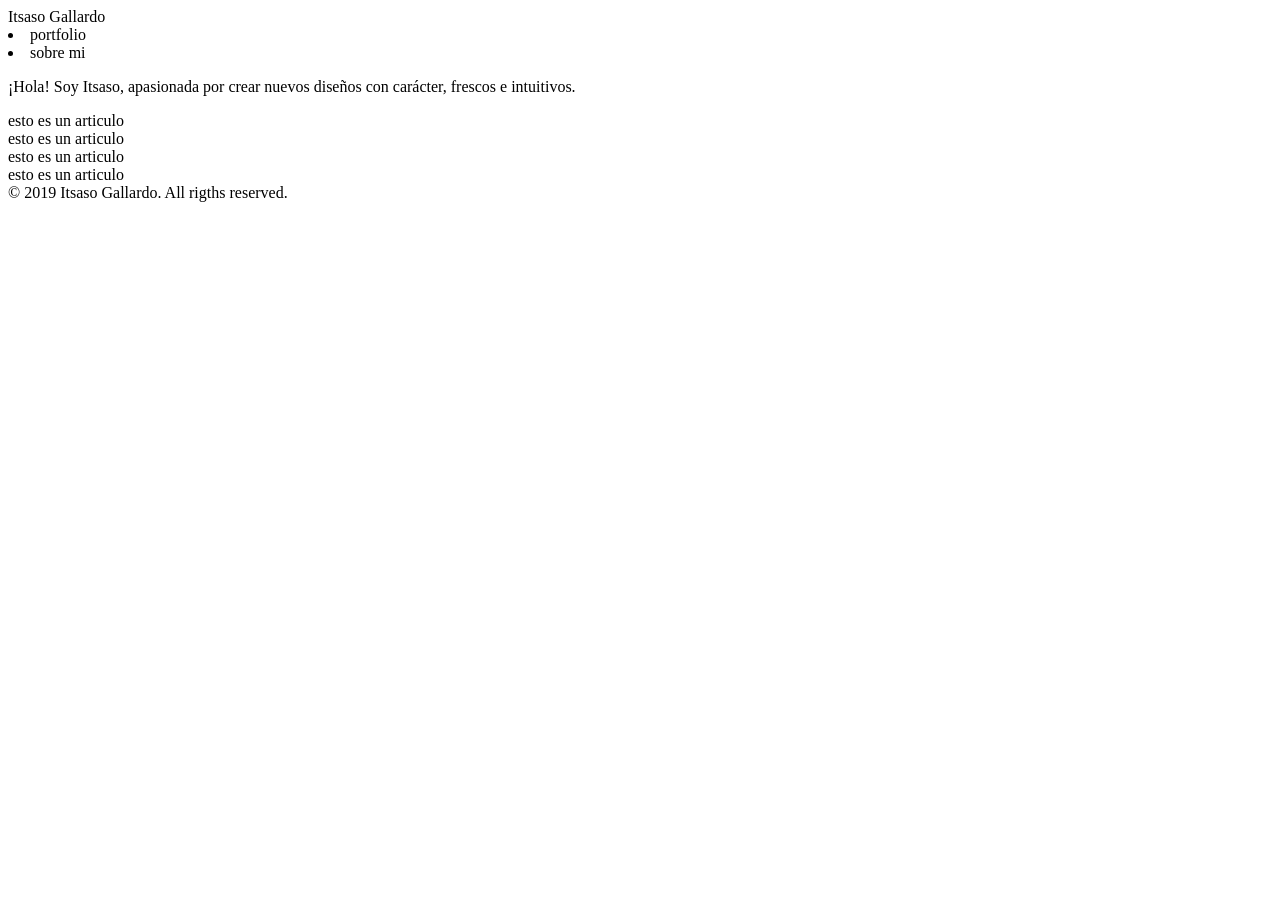
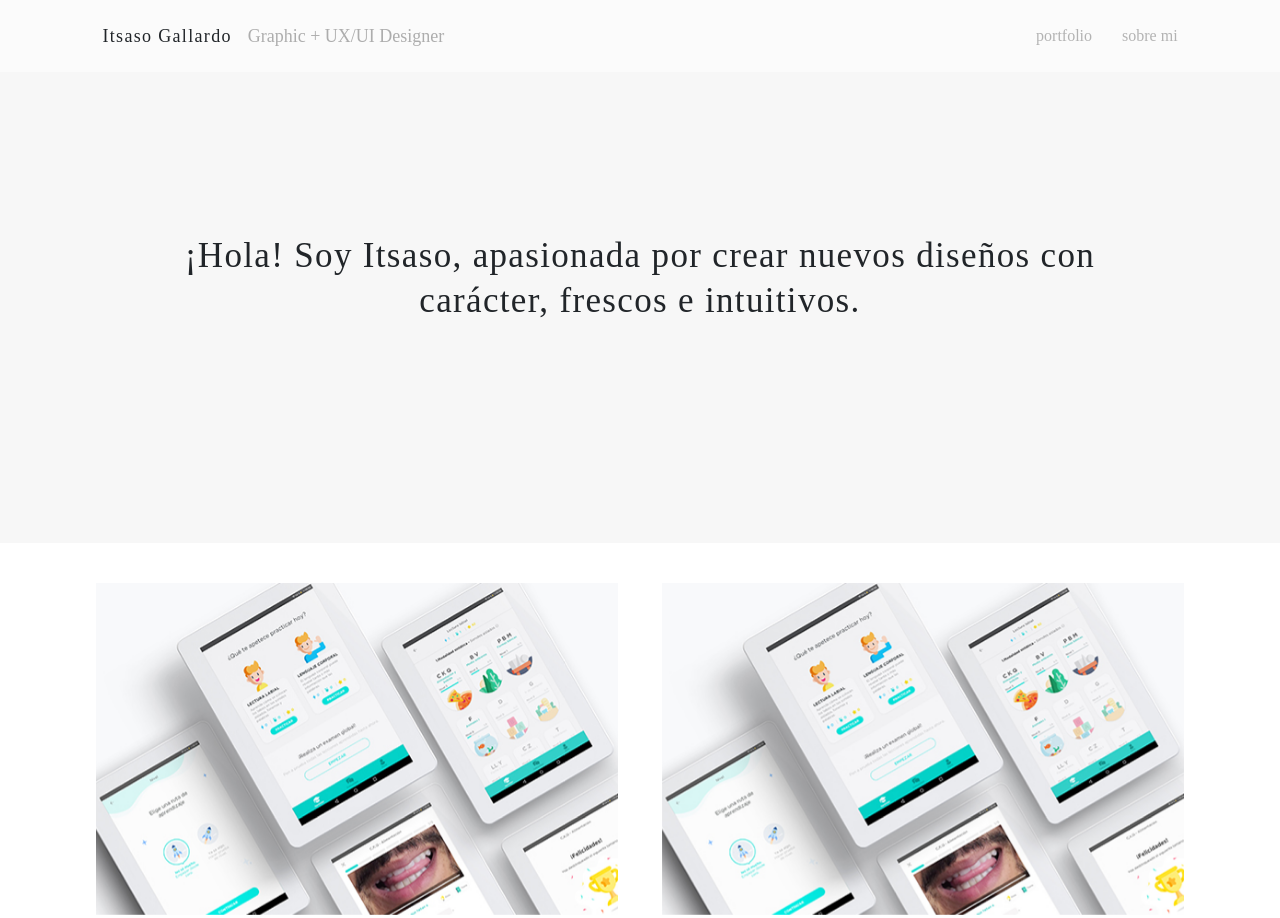
Before and after one commit to itsasogi/Mi_portfolio, a plain HTML site: page index.html in a window 1280 px wide. Shown: the top 918 px of the page. Before the commit the page ends 800 px from the top, so only its background shows below. Drawn offline with nearby package versions, Linux system fonts and the light colour scheme.

Commit message:
portfolio 23/04

```diff
--- a/css/style.css
+++ b/css/style.css
@@ -3,95 +3,210 @@
 	padding: 0px;
 }
 body{
-	font-family: Helvetica Neue, Arial, Helvetica, sans-serif;
+	font-family: roboto;
 }
+
 header {
-	height: 150px;
+	height: 72px;
 	width: 100%;
-	background-color: #e21515;
+	padding: 0 8%;
+	background-color: #fbfbfb;
 	display: flex;
-	flex-direction: column;
+	justify-content:space-between;
+	align-items: center;
+	position: fixed;
+	top: 0;
+}
 
-	/*float: left;*/
-	/*margin-bottom: 30px;*/
+#nombre {
+	font-family: "Montserrat";
+	font-size: 18px;
+	letter-spacing: 1pt;
+    font-weight: normal;
+	line-height: 20px;
 }
+#job {
+	font-family: "Montserrat";
+	font-size: 18px;
+	letter-spacing: 0,8pt;
+	font-weight: lighter;
+	color: rgb(173, 173, 173);
+	margin-left: 10px;
+}
+
 .nav{
 	display: flex;
 	list-style: none;
 	justify-content: space-between;
+	font-family: "Montserrat";
 }
+.navigation {
+	color: blueviolet;
+	font-family: "Montserrat";
+	font-weight: normal;
+	font-size: 16px;
+	letter-spacing: normal;
+	margin-left: 30px;
+}
+a{
+	color:rgb(179, 179, 179);
+
+}
+a:hover {
+	text-decoration: none;
+	font-family: "Montserrat";
+	font-weight: normal;
+	font-size: 16px;
+	letter-spacing: normal;
+	color:rgb(63, 63, 63);
+	}
+
+.intro {
+	padding-left: 8%;
+	padding-right:8%;
+	padding-top:10%;
+	padding-bottom:9%;
+	background: #f7f7f7;
+}
+
 .text-presentation {
-	/*font-family: Helvetica Neue;*/
-	font-weight: 70;
-	font-size: 25px;
+	height: 300px;
+	width: 100%;
+	font-family: "Montserrat";
+	font-weight: lighter;
+	font-size: 35px;
 	text-align: center;
 	letter-spacing: 1pt;
-	line-height: 30px;
-	margin-top: -10px;
-	background: #fafafa;
-	padding-bottom: 20px;
+	line-height: 45px;
+	padding-top: 105px;
+	padding-left: 70px;
+	padding-right: 70px;
 }
-.logo {
-	font-family: Helvetica Neue, Arial, Helvetica, sans-serif;
-		font-size: 16px;
-		letter-spacing: 5pt;
-    font-style: normal;
-    font-weight: 400;
-		line-height: 22px;
-		margin-top: 50px;
-		margin-left: 30px;
-		float: left;
-}
-.menu {
-	font-family: Helvetica Neue, Arial, Helvetica, sans-serif;
-  font-size: 16px;
-	letter-spacing: 2pt;
 
 
+
+.main {
+	max-width: 1000px;
+	margin: auto;
   }
-.logo-page {
-	/*width:90px;
-	height:67px;
-	margin-left: auto;
-	margin-right: auto;*/
-	margin-top: 30px;
-	padding-left:50px;
 
 
+.row {
+	width: 100%;
+	height: 100%;
+	margin: 0px 0px;
+	padding-top:40px;
+	justify-content:center;
   }
 
-.parrafo{
-	font-size: 20px;
+  /* Add padding BETWEEN each column (if you want) */
+
+.column {
+	width: 85%;
+	/* height: 360px; */
+	display: flex;
+	justify-content: space-between;
+	/* flex-wrap: wrap; */
+	/* align-content:flex-start; */
+	align-items:center;
+	padding: 0px;
   }
 
-.parrafo {
-	text-align: center;
+.row:after {
+	content: "";
+	display: table;
+	clear: both;
   }
 
+  /* Content */
+.content {
+	display: flex;
+	width: 48%;
+	/* height: 100%; */
+	position:relative;
+	align-items:center;
+  }
+
+	.content:hover > .article-text{
+		width: 100%;
+		height: 100%;
+		display: flex;
+		align-items: center;
+		justify-content: center;
+		position: absolute;
+		color:rgb(2, 2, 2);
+		font-size: 22px;
+		text-align: center;
+		z-index: 20;
+		flex-direction: column;
+	}
+
+	.content:hover > .hover-color{
+		display: block;
+		width: 100%;
+		height: 100%;
+		position: absolute;
+		background-color:rgb(0, 255, 149);
+		opacity: 0.5;
+		cursor: grab;
+	}
+
+
+
+
+
+	.hover-color{
+	display:none;
+	}
+
+	.article-text{
+		display:none;
+		}
+
+	.content img {
+		width:100%;
+	}
+
+	.salto-de-texto{
+		/* margin-top: 50px; */
+	}
 	#card-article-container{
+		background-color:rgb(225, 188, 65);
 		display: flex;
 		flex-direction: row;
 		justify-content: space-evenly;
-	width: 100%;
-	height: 500px;
-	margin-top: 24px;
+
 	}
-
 	.card-article {
-	width: 670px;
-	height: 385px;
+		width: 567px;
+		height: 360px;
 		border-radius: 3px;
-	box-shadow: 0px 2px 5px #fafafa;
 		transition: all 0.17s;
+		background-color: blue;
+		margin-left: 20px;
+		margin-right: 20px;
 	}
 
 	.card-article:hover {
 		transition: all 0.17s;
-	transform: scale(1.02);
-	background: wheat;
-	box-shadow: 0px 5px 10px rgba(107, 107, 107, 0.35);
-	cursor: grab
+		background-color: rgb(0, 190, 117);
+		cursor: grab;
 	}
+
+  /* Responsive layout - makes a two column-layout instead of four columns */
+  @media screen and (max-width: 900px) {
+	.column {
+	  width: 50%;
+	}
+  }
+
+  /* Responsive layout - makes the two columns stack on top of each other instead of next to each other */
+  @media screen and (max-width: 600px) {
+	.column {
+	  width: 100%;
+	}
+  }
+
 
 #footer {
 	font-family: Helvetica Neue;
--- a/index.html
+++ b/index.html
@@ -5,49 +5,78 @@
 	<meta name="viewport" content="width=device-width, initial-scale=1.0">
 	<meta http-equiv="X-UA-Compatible" content="ie=edge">
 	<title>Itsaso Gallardo</title>
+	<link rel="stylesheet" href="css/reset.css" />
+	<link rel="stylesheet" href="https://stackpath.bootstrapcdn.com/bootstrap/4.3.1/css/bootstrap.min.css" integrity="sha384-ggOyR0iXCbMQv3Xipma34MD+dH/1fQ784/j6cY/iJTQUOhcWr7x9JvoRxT2MZw1T" crossorigin="anonymous">
+	<script src="https://stackpath.bootstrapcdn.com/bootstrap/4.3.1/js/bootstrap.min.js" integrity="sha384-JjSmVgyd0p3pXB1rRibZUAYoIIy6OrQ6VrjIEaFf/nJGzIxFDsf4x0xIM+B07jRM" crossorigin="anonymous"></script>
+	<script src="https://code.jquery.com/jquery-3.3.1.slim.min.js" integrity="sha384-q8i/X+965DzO0rT7abK41JStQIAqVgRVzpbzo5smXKp4YfRvH+8abtTE1Pi6jizo" crossorigin="anonymous"></script>
+	<script src="https://cdnjs.cloudflare.com/ajax/libs/popper.js/1.14.7/umd/popper.min.js" integrity="sha384-UO2eT0CpHqdSJQ6hJty5KVphtPhzWj9WO1clHTMGa3JDZwrnQq4sF86dIHNDz0W1" crossorigin="anonymous"></script>
+	<link rel="stylesheet" href="css/style.css" />
 </head>
 
 <body>
-	<header>
-		<div>
-			<div>
-				Itsaso Gallardo
-			</div>
-			<div>
-				<li>
-					portfolio
-				</li>
-				<li>
-					sobre mi
-				</li>
-			</div>
-		</div>
+		<header>
+				<div id="logo">
+					 <span id="nombre">
+						 Itsaso Gallardo
+					</span>
+					<span id="job">
+						 Graphic + UX/UI Designer
+					</span>
+				</div>
+					<nav>
+						<ul class="nav">
+							<li class="navigation">
+								<a href="https://www.behance.net/ItsasoGallardo">portfolio</a>
+							</li>
+							<li class="navigation">
+								<a href="https://www.behance.net/ItsasoGallardo">sobre mi</a>
+							</li>
+						</ul>
+					</nav>
+
+			</header>
+	<section class="intro">
 		<div class="text-presentation">
 			<p>
 				¡Hola! Soy Itsaso, apasionada por crear nuevos diseños con carácter, frescos e intuitivos.
 			</p>
 		</div>
+	</section>
 
-	</header>
 
-	<main id="card-article-container">
-			<article>
-					esto es un articulo
-			</article>
-			<article>
-					esto es un articulo
-			</article>
-			<article>
-					esto es un articulo
-			</article>
-			<article>
-					esto es un articulo
-			</article>
-	</main>
-
+	<div class="row">
+			<div class="column">
+			  <div class="content">
+						<div class="article-text">
+								<p> pepito moreno</p>
+								<p class="salto-de-texto">
+									graphic Designer
+								</p>
+						</div>
+					<div class="hover-color"> </div>
+					<img src="img/clues_portada.jpg" alt="Mountains">
+				</div>
+			  <div class="content">
+					<img src="img/clues_portada.jpg" alt="Lights">
+			  </div>
+			</div>
+	</div>
+	<div class="row">
+			<div class="column">
+			  <div class="content">
+					<img src="img/clues_portada.jpg" alt="Nature" >
+				</div>
+			  <div class="content">
+					<img src="img/clues_portada.jpg" alt="Mountains">
+			  </div>
+			</div>
+	</div>
+	<br>
+	<br>
 	<footer id="footer">
-		© 2019 Itsaso Gallardo. All rigths reserved.
+			© 2019 Itsaso Gallardo. All rights reserved.
 	</footer>
+	<br>
 </body>
 
 </html>
--- a/style.css
+++ /dev/null
@@ -1,102 +0,0 @@
-*{
-	margin: 0px;
-	padding: 0px;
-}
-body{
-	font-family: Helvetica Neue, Arial, Helvetica, sans-serif;
-}
-header {
-	height: 150px;
-	width: 100%;
-	background-color: #fafafa;
-	display: flex;
-	flex-direction: column;
-
-	/*float: left;*/
-	/*margin-bottom: 30px;*/
-}
-.nav{
-	display: flex;
-	list-style: none;
-	justify-content: space-between;
-}
-.text-presentation {
-	/*font-family: Helvetica Neue;*/
-	font-weight: 70;
-	font-size: 25px;
-	text-align: center;
-	letter-spacing: 1pt;
-	line-height: 30px;
-	margin-top: -10px;
-	background: #fafafa;
-	padding-bottom: 20px;
-}
-.logo {
-	font-family: Helvetica Neue, Arial, Helvetica, sans-serif;
-		font-size: 16px;
-		letter-spacing: 5pt;
-    font-style: normal;
-    font-weight: 400;
-		line-height: 22px;
-		margin-top: 50px;
-		margin-left: 30px;
-		float: left;
-}
-.menu {
-	font-family: Helvetica Neue, Arial, Helvetica, sans-serif;
-  font-size: 16px;
-	letter-spacing: 2pt;
-
-
-}
-.logo-page {
-	/*width:90px;
-	height:67px;
-	margin-left: auto;
-	margin-right: auto;*/
-	margin-top: 30px;
-	padding-left:50px;
-
-
-}
-
-.parrafo{
-	font-size: 20px;
-}
-
-.parrafo {
-	text-align: center;
-}
-
-#card-article-container{
-	display: flex;
-	flex-direction: row;
-	justify-content: space-evenly;
-	width: 100%;
-	height: 500px;
-	margin-top: 24px;
-}
-
-.card-article {
-	width: 670px;
-	height: 385px;
-	border-radius: 3px;
-	box-shadow: 0px 2px 5px #fafafa;
-	transition: all 0.17s;
-}
-
-.card-article:hover {
-	transition: all 0.17s;
-	transform: scale(1.02);
-	background: wheat;
-	box-shadow: 0px 5px 10px rgba(107, 107, 107, 0.35);
-	cursor: grab
-}
-
-#footer {
-	font-family: Helvetica Neue;
-	font-weight: 70;
-	font-size: 15px;
-	text-align: center;
-	letter-spacing: 1pt;
-}
```
Also changed, not shown: img/bughambilia_web_portada.jpg (added), img/clues_portada.jpg (added), img/fcosmetics_web_portada.jpg (added), img/txapelaburuan_portada.jpg (added), 2 other files. Lines whose indentation alone changed are shown as unchanged.
